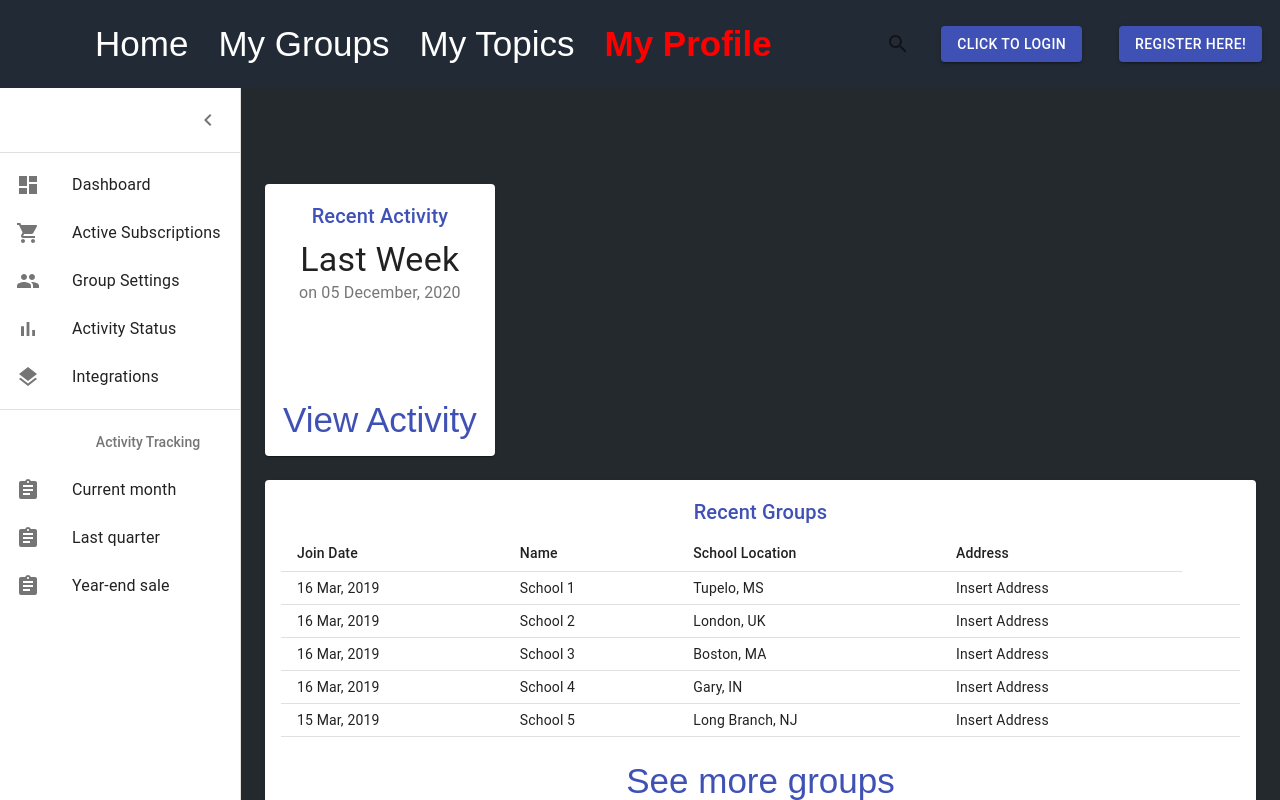
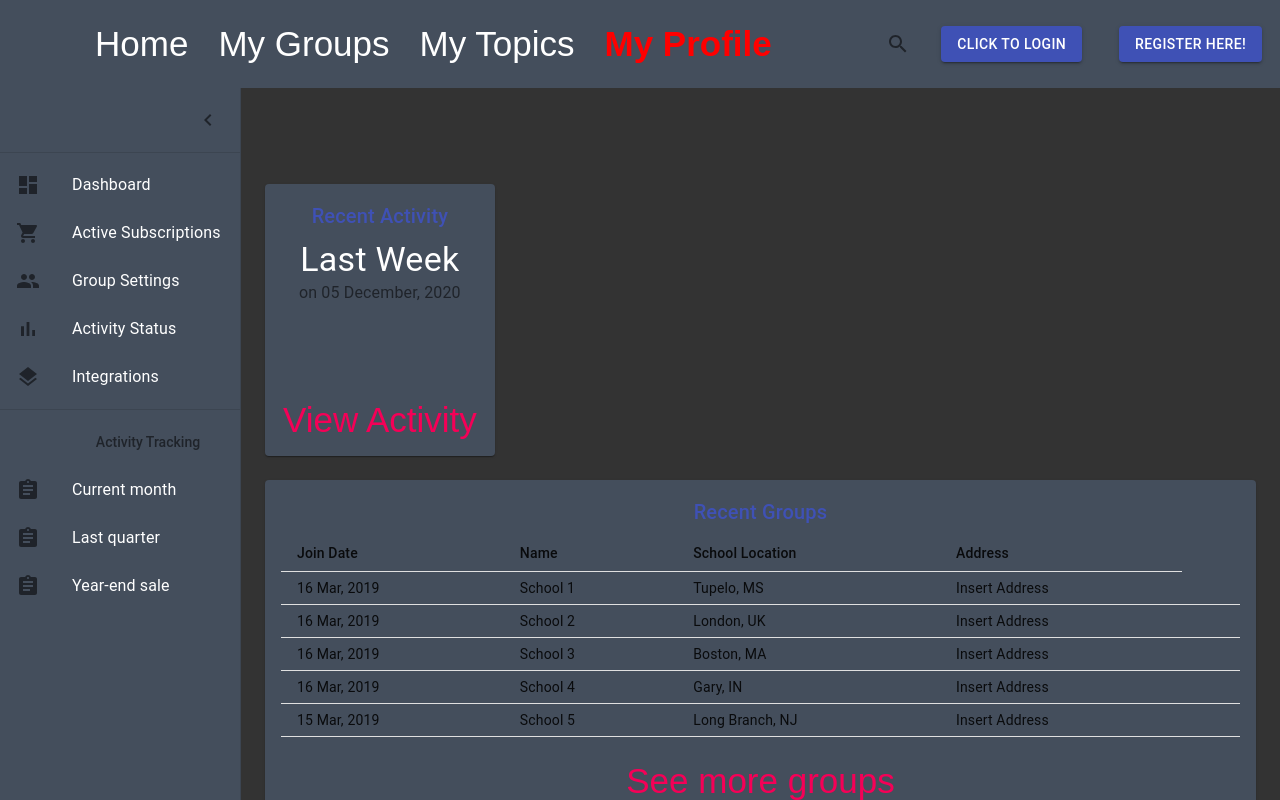
Before and after one commit to kdiazcas-94/OMNSP, a React (Create React App) app: page /Profile-Page in a window 1280 px wide. Shown: the top 800 px of the page. Built offline with nearby package versions, Linux system fonts and the light colour scheme.

Commit message:
color changes

```diff
--- a/src/App.css
+++ b/src/App.css
@@ -1,9 +1,13 @@
   body,
   html {
     height: calc(100% - 60px);
-    background-color: #24292e;
+    background-color: #333333;
     display: block;
     justify-content: center;
+  }
+
+  .root {
+
   }
   .containerMain {
     text-align: center;
@@ -42,7 +46,7 @@
 
   /* Main Pages screen size */
   .header {
-    background-color: #222b35 ;
+    background-color: #444e5c ;
     min-height: 2vh;
     display: flex;
     flex-direction: row;
--- a/src/pages/groups/myGroups.js
+++ b/src/pages/groups/myGroups.js
@@ -17,7 +17,7 @@ const useStyles = makeStyles((theme) => ({
     marginRight: theme.spacing(2),
   },
   heroContent: {
-    backgroundColor: theme.palette.background.paper,
+    backgroundColor: "#444e5c",
     padding: theme.spacing(8, 0, 6),
   },
   heroButtons: {
@@ -76,7 +76,7 @@ export default function Album() {
                   </Button>
                 </Grid>
                 <Grid item>
-                  <Button variant="outlined" color="primary">
+                  <Button variant="outlined" color="secondary">
                     Request Information
                   </Button>
                 </Grid>
--- a/src/pages/profile/Deposits.js
+++ b/src/pages/profile/Deposits.js
@@ -18,7 +18,7 @@ export default function Deposits() {
   const classes = useStyles();
   return (
     <React.Fragment>
-      <Title>Recent Activity</Title>
+      <Title color="red">Recent Activity</Title>
       <Typography component="p" variant="h4">
         Last Week
       </Typography>
@@ -26,7 +26,7 @@ export default function Deposits() {
         on 05 December, 2020
       </Typography>
       <div>
-        <Link color="primary" href="#" onClick={preventDefault}>
+        <Link color="secondary" href="#" onClick={preventDefault}>
           View Activity
         </Link>
       </div>
--- a/src/pages/profile/MyProfile.js
+++ b/src/pages/profile/MyProfile.js
@@ -29,6 +29,8 @@ const useStyles = makeStyles((theme) => ({
     justifyContent: 'flex-end',
     padding: '0 8px',
     ...theme.mixins.toolbar,
+    backgroundColor: "#444e5c",
+    color: "white",
   },
   appBar: {
     zIndex: theme.zIndex.drawer + 1,
@@ -55,6 +57,8 @@ const useStyles = makeStyles((theme) => ({
     flexGrow: 1,
   },
   drawerPaper: {
+    backgroundColor: "#444e5c",
+    color: "white",
     position: 'relative',
     whiteSpace: 'nowrap',
     width: drawerWidth,
@@ -89,6 +93,8 @@ const useStyles = makeStyles((theme) => ({
     display: 'flex',
     overflow: 'auto',
     flexDirection: 'column',
+    backgroundColor: "#444e5c",
+    color: "white",
   },
   fixedHeight: {
     height: 240,
@@ -129,7 +135,6 @@ export default function Dashboard() {
         <div className={classes.appBarSpacer} />
         <Container maxWidth="lg" className={classes.container}>
           <Grid container spacing={3}>
-            {/* Chart */}
             {/* Recent Deposits */}
             <Grid item xs={12} md={4} lg={3}>
               <Paper className={fixedHeightPaper}>
--- a/src/pages/profile/Orders.js
+++ b/src/pages/profile/Orders.js
@@ -39,7 +39,7 @@ export default function Orders() {
       <Table size="small">
         <TableHead>
           <TableRow>
-            <TableCell>Join Date</TableCell>
+            <TableCell  color='white'>Join Date</TableCell>
             <TableCell>Name</TableCell>
             <TableCell>School Location</TableCell>
             <TableCell>Address</TableCell>
@@ -58,7 +58,7 @@ export default function Orders() {
         </TableBody>
       </Table>
       <div className={classes.seeMore}>
-        <Link color="primary" href="#" onClick={preventDefault}>
+        <Link color="secondary" href="#" onClick={preventDefault}>
           See more groups
         </Link>
       </div>
--- a/src/pages/topics/myTopics.js
+++ b/src/pages/topics/myTopics.js
@@ -14,7 +14,7 @@ const useStyles = makeStyles((theme) => ({
     marginRight: theme.spacing(2),
   },
   heroContent: {
-    backgroundColor: theme.palette.background.paper,
+    backgroundColor: "#444e5c",
     padding: theme.spacing(8, 0, 6),
   },
   heroButtons: {
@@ -67,7 +67,7 @@ export default function Album() {
                   </Button>
                 </Grid>
                 <Grid item>
-                  <Button variant="outlined" color="primary">
+                  <Button variant="outlined" color="secondary">
                     Request Information
                   </Button>
                 </Grid>
@@ -89,7 +89,7 @@ export default function Album() {
                   </Button>
                 </Grid>
                 <Grid item>
-                  <Button variant="outlined" color="primary">
+                  <Button variant="outlined" color="secondary">
                     Request Information
                   </Button>
                 </Grid>
```
